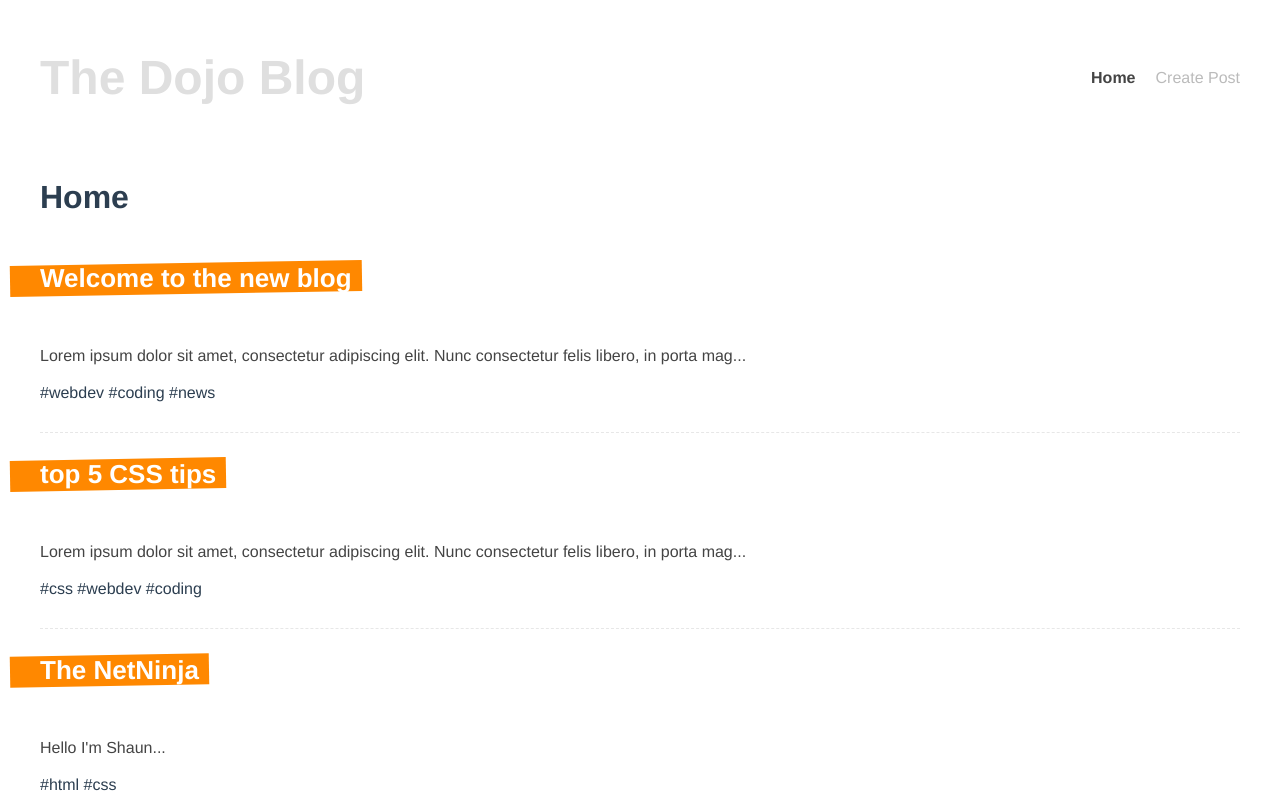
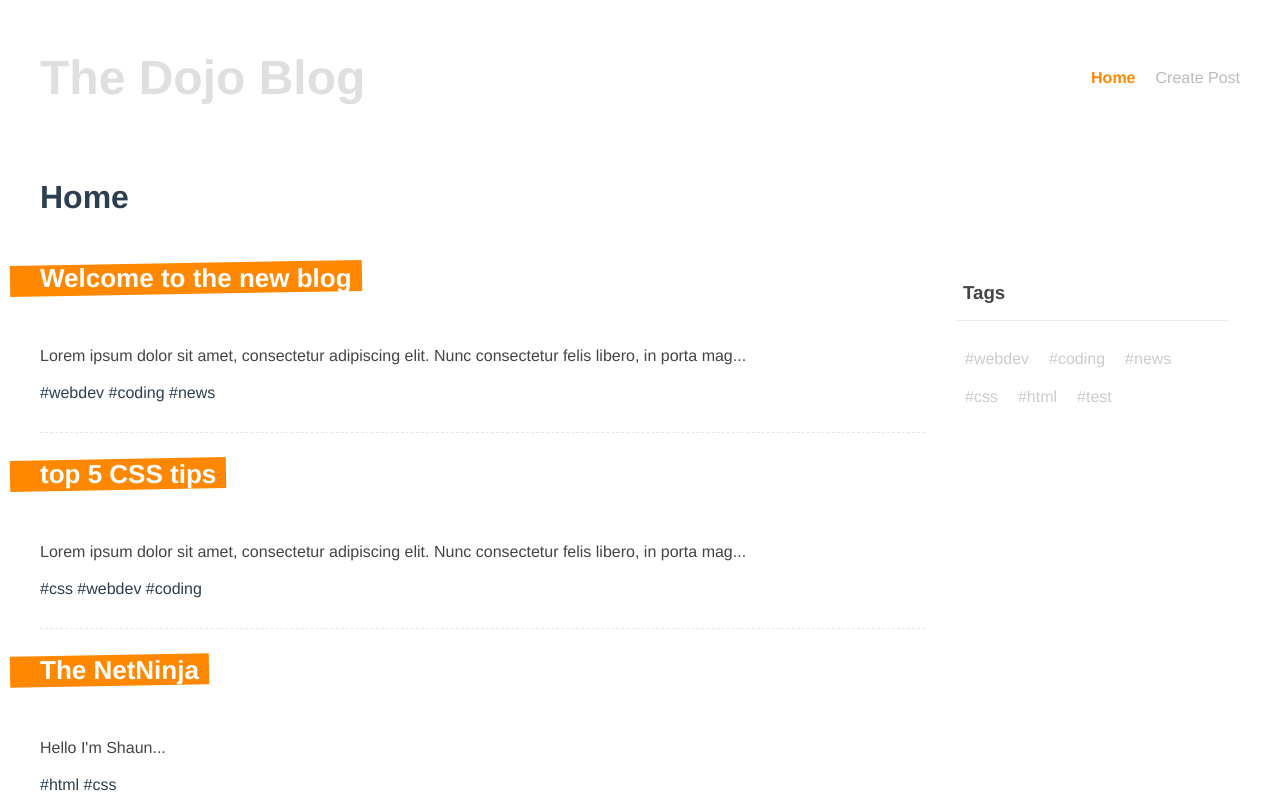
Before and after one commit to Bineryss/vue-dojo-blog, a Vue app: page / in a window 1280 px wide. Shown: the top 800 px of the page. Built offline with nearby package versions, Linux system fonts and the light colour scheme; data requests are answered from the project's data file.

Commit message:
added Tag View

```diff
--- a/src/components/Navbar.vue
+++ b/src/components/Navbar.vue
@@ -36,7 +36,7 @@ header a {
 }
 
 header a.router-link-active {
-  color: #444;
+  color: #ff8800;
   font-weight: bold;
 }
 </style>
--- a/src/components/PostList.vue
+++ b/src/components/PostList.vue
@@ -1,7 +1,8 @@
 <template>
-	<div class="post-list"></div>
+  <div class="post-list">
     <div v-for="post in posts" :key="post.id">
-		<SinglePost :post="post" />
+      <SinglePost :post="post"/>
+    </div>
   </div>
 </template>
 
--- /dev/null
+++ b/src/components/TagCloud.vue
@@ -0,0 +1,53 @@
+<template>
+  <div class="tag-cloud">
+    <h3>Tags</h3>
+    <div v-for="tag in tags" :key="tag">
+      <router-link :to="{name: 'Tag', params: {tag: tag}}">
+        #{{ tag }}
+      </router-link>
+    </div>
+  </div>
+</template>
+
+<script>
+import useTags from "@/hook/useTags";
+
+export default {
+  name: "TagCloud",
+  props: ['posts'],
+  setup(props) {
+    const {tags} = useTags(props.posts)
+
+    return {
+      tags
+    }
+  }
+}
+</script>
+
+<style scoped>
+.tag-cloud {
+  padding: 10px;
+}
+
+.tag-cloud h3 {
+  border-bottom: 1px solid #eee;
+  padding: 16px 8px;
+  color: #444;
+}
+
+.tag-cloud div {
+  display: inline-block;
+  padding: 10px;
+}
+
+.tag-cloud a {
+  color: #ccc;
+  text-decoration: none;
+}
+
+.tag-cloud a.router-link-active {
+  color: #ff8800;
+  font-weight: bold;
+}
+</style>
--- /dev/null
+++ b/src/hook/useTags.js
@@ -0,0 +1,17 @@
+import {ref} from "vue";
+
+const useTags = (posts) => {
+
+    const tags = ref([])
+    const tagsSet = new Set()
+
+    posts.forEach(item => {
+        item.tags.forEach(tag => tagsSet.add(tag))
+    })
+
+    tags.value = [...tagsSet]
+
+    return {tags}
+}
+
+export default useTags
--- a/src/views/Home.vue
+++ b/src/views/Home.vue
@@ -2,7 +2,10 @@
   <div class="home">
     <h1>Home</h1>
     <Loader :condition="posts.length" :error="error">
-      <PostList :posts="posts"/>
+      <div class="layout">
+        <PostList :posts="posts"/>
+        <TagCloud :posts="posts"/>
+      </div>
     </Loader>
   </div>
 </template>
@@ -12,10 +15,11 @@ import PostList from '../components/PostList.vue'
 import getPosts from '../hook/getPosts'
 import Spinner from "../components/Spinner";
 import Loader from "@/components/Loader";
+import TagCloud from "@/components/TagCloud";
 
 export default {
   name: 'Home',
-  components: {Loader, Spinner, PostList},
+  components: {TagCloud, Loader, Spinner, PostList},
   setup() {
     const {posts, error, load} = getPosts()
     load()
@@ -30,4 +34,10 @@ export default {
   margin: 0 auto;
   padding: 10px;
 }
+
+.layout {
+  display: grid;
+  grid-template-columns: 3fr 1fr;
+  gap: 20px;
+}
 </style>
--- a/src/views/Tag.vue
+++ b/src/views/Tag.vue
@@ -1,7 +1,11 @@
 <template>
-  <div class="tag">
+  <div class="home">
+    <h1>Tags</h1>
     <Loader :condition="postsWithTag.length" :error="error">
-      <PostList :posts="postsWithTag"/>
+      <div class="layout">
+        <PostList :posts="postsWithTag"/>
+        <TagCloud :posts="posts"/>
+      </div>
     </Loader>
   </div>
 </template>
@@ -13,10 +17,11 @@ import PostList from "@/components/PostList";
 import Spinner from "@/components/Spinner";
 import getPosts from "@/hook/getPosts";
 import Loader from "@/components/Loader";
+import TagCloud from "@/components/TagCloud";
 
 export default {
   name: "Tag",
-  components: {Loader, Spinner, PostList},
+  components: {TagCloud, Loader, Spinner, PostList},
   setup: function () {
     const {posts, error, load} = getPosts()
     load()
@@ -30,12 +35,12 @@ export default {
 
     return {
       error,
+      posts,
       postsWithTag
     }
   }
 }
 </script>
-
-<style scoped>
+<style>
 
 </style>
```
Lines whose indentation alone changed are shown as unchanged.
